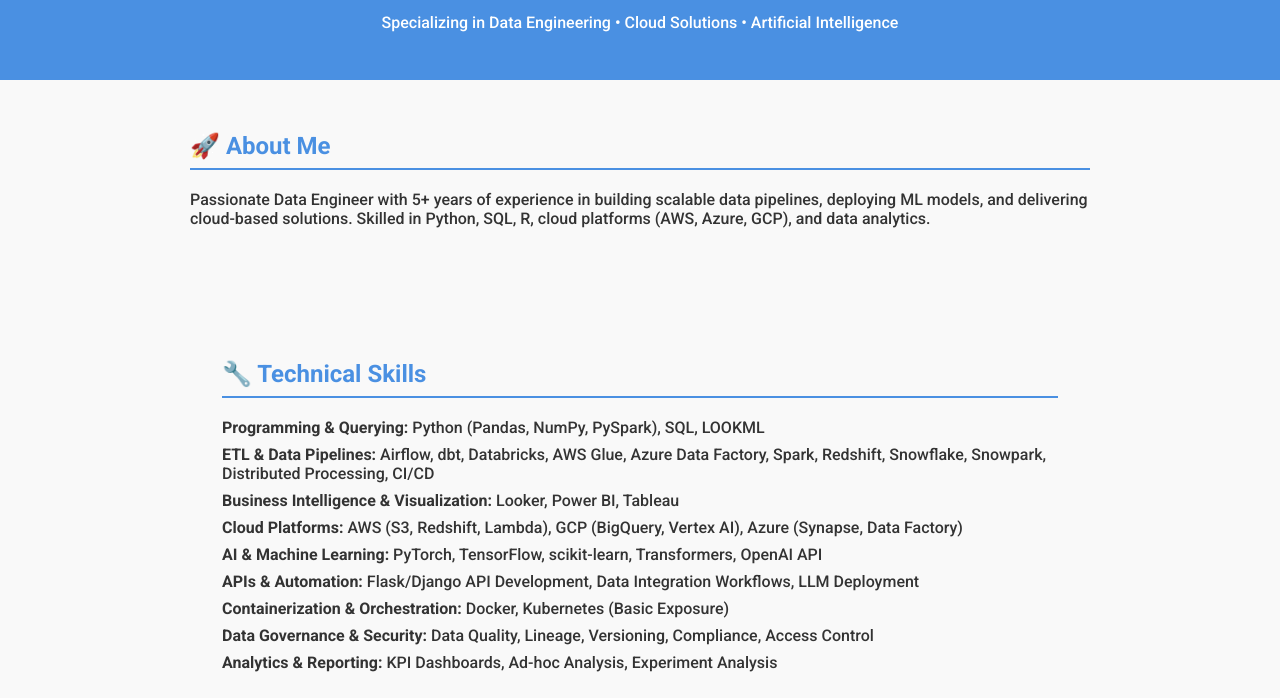
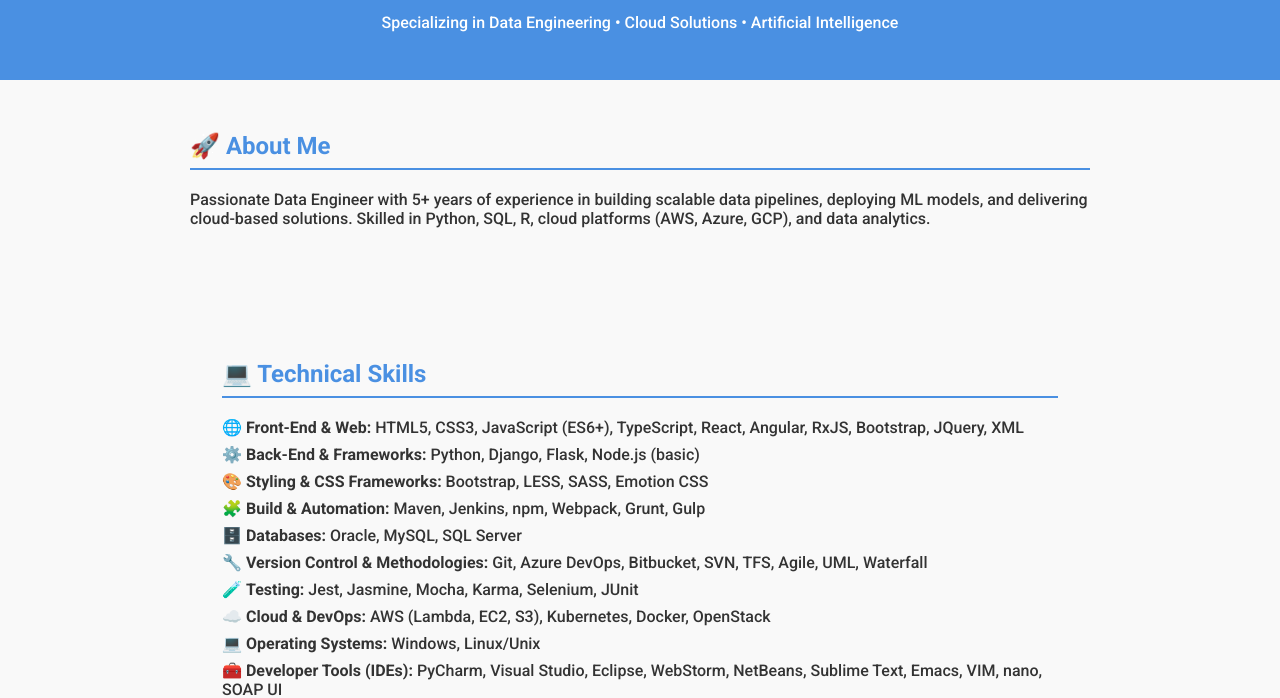
Before and after one commit to jahanavipatari/jahanavipatari.github.io, a website: page index.html in a window 1280 px wide. Shown: the part 108-806 px from the top of the page. Drawn offline with Linux system fonts and the light colour scheme.

Commit message:
Revise technical skills in index.html
Updated technical skills section to include front-end and back-end technologies.

```diff
--- a/index.html
+++ b/index.html
@@ -84,18 +84,19 @@
 
   <section class="skills">
 
-<section>
-  <h2>🔧 Technical Skills</h2>
+    <section>
+  <h2>💻 Technical Skills</h2>
   <ul>
-    <li><strong>Programming & Querying:</strong> Python (Pandas, NumPy, PySpark), SQL, LOOKML</li>
-    <li><strong>ETL & Data Pipelines:</strong> Airflow, dbt, Databricks, AWS Glue, Azure Data Factory, Spark, Redshift, Snowflake, Snowpark, Distributed Processing, CI/CD</li>
-    <li><strong>Business Intelligence & Visualization:</strong> Looker, Power BI, Tableau</li>
-    <li><strong>Cloud Platforms:</strong> AWS (S3, Redshift, Lambda), GCP (BigQuery, Vertex AI), Azure (Synapse, Data Factory)</li>
-    <li><strong>AI & Machine Learning:</strong> PyTorch, TensorFlow, scikit-learn, Transformers, OpenAI API</li>
-    <li><strong>APIs & Automation:</strong> Flask/Django API Development, Data Integration Workflows, LLM Deployment</li>
-    <li><strong>Containerization & Orchestration:</strong> Docker, Kubernetes (Basic Exposure)</li>
-    <li><strong>Data Governance & Security:</strong> Data Quality, Lineage, Versioning, Compliance, Access Control</li>
-    <li><strong>Analytics & Reporting:</strong> KPI Dashboards, Ad-hoc Analysis, Experiment Analysis</li>
+    <li>🌐 <strong>Front-End & Web:</strong> HTML5, CSS3, JavaScript (ES6+), TypeScript, React, Angular, RxJS, Bootstrap, JQuery, XML</li>
+    <li>⚙️ <strong>Back-End & Frameworks:</strong> Python, Django, Flask, Node.js (basic)</li>
+    <li>🎨 <strong>Styling & CSS Frameworks:</strong> Bootstrap, LESS, SASS, Emotion CSS</li>
+    <li>🧩 <strong>Build & Automation:</strong> Maven, Jenkins, npm, Webpack, Grunt, Gulp</li>
+    <li>🗄️ <strong>Databases:</strong> Oracle, MySQL, SQL Server</li>
+    <li>🔧 <strong>Version Control & Methodologies:</strong> Git, Azure DevOps, Bitbucket, SVN, TFS, Agile, UML, Waterfall</li>
+    <li>🧪 <strong>Testing:</strong> Jest, Jasmine, Mocha, Karma, Selenium, JUnit</li>
+    <li>☁️ <strong>Cloud & DevOps:</strong> AWS (Lambda, EC2, S3), Kubernetes, Docker, OpenStack</li>
+    <li>💻 <strong>Operating Systems:</strong> Windows, Linux/Unix</li>
+    <li>🧰 <strong>Developer Tools (IDEs):</strong> PyCharm, Visual Studio, Eclipse, WebStorm, NetBeans, Sublime Text, Emacs, VIM, nano, SOAP UI</li>
   </ul>
 </section>
 
```
